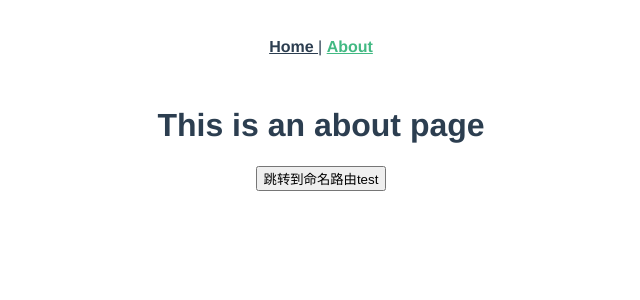
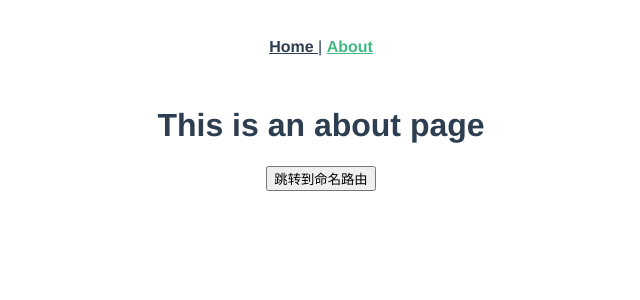
Before and after one commit to DoubleMingZMM/DanVueC3, a Vue app: page /#/about in a window 1280 px wide. Shown: the top 300 px of the page, without its empty margins (319-959 px from the left). Built offline with nearby package versions, Linux system fonts and the light colour scheme.

Commit message:
remove test

```diff
--- a/src/views/About.vue
+++ b/src/views/About.vue
@@ -2,7 +2,7 @@
   <div class="about">
     <h1>This is an about page</h1>
     <button @click="handleClick">
-      跳转到命名路由test
+      跳转到命名路由
     </button>
   </div>
 </template>
```
